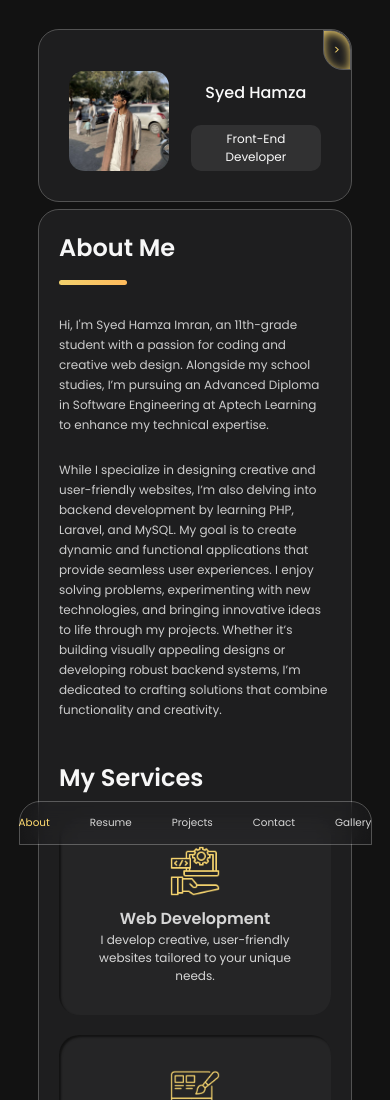
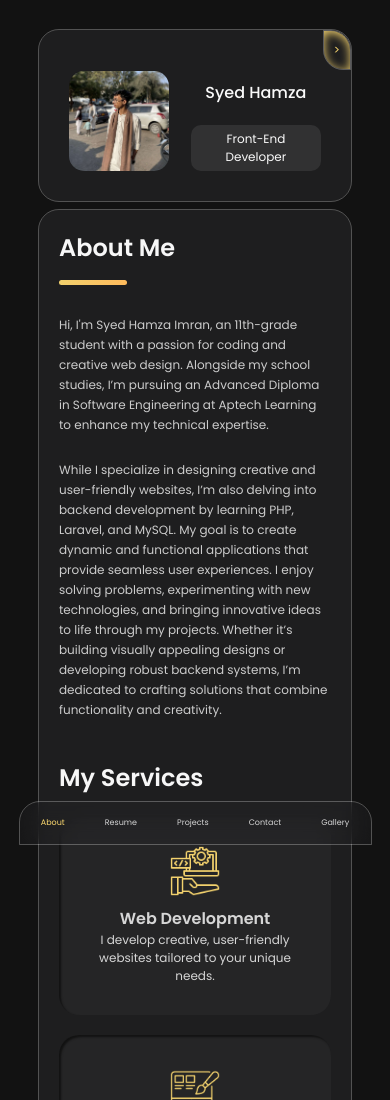
Before and after one commit to syedhamza6448/VCard-Portfolio, a plain HTML site: page index.html in a window 390 px wide. Shown: the top 1100 px of the page. Drawn offline with nearby package versions, Linux system fonts and the light colour scheme.

Commit message:
Minor changes

```diff
--- a/Assets/css/style.css
+++ b/Assets/css/style.css
@@ -306,7 +306,7 @@ hr {
 
 .bottom-nav ul li {
     list-style: none;
-    font-size: .65em;
+    font-size: 10em;
 }
 
 main h1 {
@@ -974,7 +974,7 @@ textarea.valid {
     }
 
     .bottom-nav ul li {
-        font-size: .65em;
+        font-size: .5em;
     }
 
     .contact-info {
```
